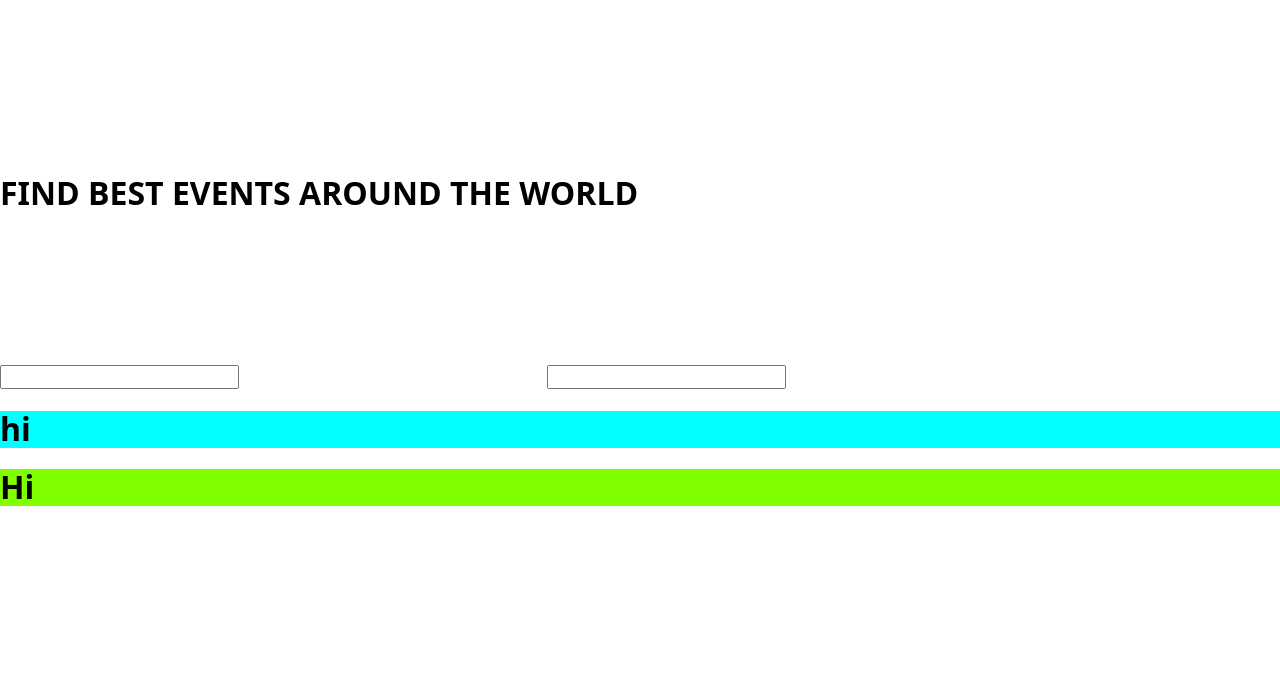
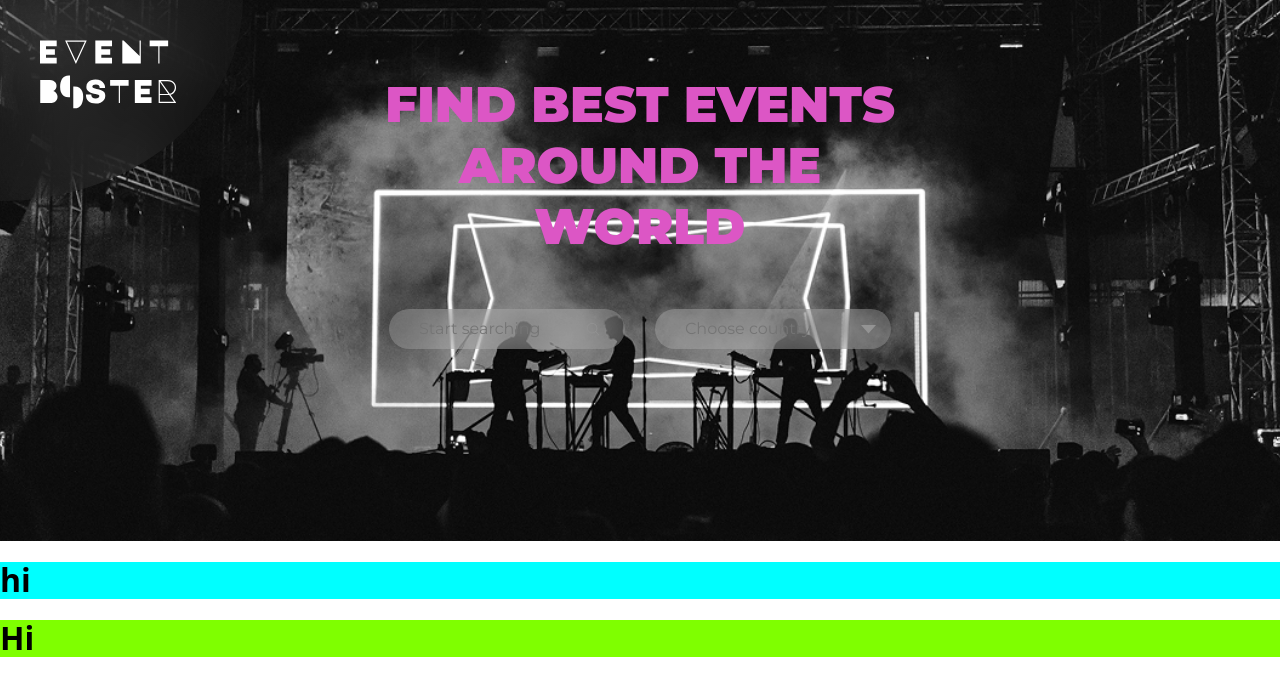
Before and after one commit to Nekit2501/event_booster, a website built with Parcel: page src/index.html in a window 1280 px wide. Built offline with nearby package versions, Linux system fonts and the light colour scheme.

Commit message:
base styles

```diff
--- a/src/index.html
+++ b/src/index.html
@@ -5,6 +5,12 @@
     <meta name="viewport" content="width=device-width, initial-scale=1.0" />
     <title>Page title</title>
     <link rel="stylesheet" href="./sass/index.scss" />
+    <link rel="preconnect" href="https://fonts.googleapis.com" />
+    <link rel="preconnect" href="https://fonts.gstatic.com" crossorigin />
+    <link
+      href="https://fonts.googleapis.com/css2?family=Inter:ital,opsz,wght@0,14..32,100..900;1,14..32,100..900&family=Montserrat:ital,wght@0,100..900;1,100..900&display=swap"
+      rel="stylesheet"
+    />
     <script type="module" src="./index.js"></script>
   </head>
   <body>
--- a/src/partials/header.html
+++ b/src/partials/header.html
@@ -1,25 +1,31 @@
 <header class="header">
-  <a href="header-logo">
-    <div class="logo_blur">
-      <svg class="logo_svg">
-        <use href=""></use>
+  <div class="header-logo_blur">
+    <a href="header-logo">
+      <svg class="header-logo_svg">
+        <use href="images/symbol-defs.svg#icon-logo"></use>
       </svg>
-    </div>
-  </a>
-  <h1>FIND BEST EVENTS AROUND THE WORLD</h1>
-  <div>
-    <!-- pos rel -->
-    <label class="">
-      <input type="text" />
-      <!-- pos absolute -->
-      <svg class="logo_svg">
-        <use href=""></use>
+    </a>
+  </div>
+  <h1 class="header_h1">FIND BEST EVENTS <br />AROUND THE WORLD</h1>
+  <div class="header-pos">
+    <label class="header-pos_label">
+      <input
+        type="text"
+        placeholder="Start searching"
+        class="header-pos_input"
+      />
+      <svg class="header-pos_svgSearch">
+        <use href="images/symbol-defs.svg#icon-search"></use>
       </svg>
     </label>
-    <label class="">
-      <input type="text" />
-      <svg class="logo_svg">
-        <use href=""></use>
+    <label class="header-pos_label">
+      <input
+        type="text"
+        placeholder="Choose country"
+        class="header-pos_input"
+      />
+      <svg class="header-pos_svgList">
+        <use href="images/symbol-defs.svg#icon-list"></use>
       </svg>
     </label>
   </div>
--- a/src/sass/components/_header.scss
+++ b/src/sass/components/_header.scss
@@ -1,3 +1,80 @@
-.b {
-  background-color: brown;
+.header {
+  background-color: rgba(11, 11, 11, 0.5);
+  position: relative;
+  padding: 40px 347px 192px 347px;
+  width: 100%;
+  background-image: url('../images/header.png');
+  background-position: center;
+  background-repeat: no-repeat;
+  background-size: cover;
+  &-logo {
+    &_blur {
+      position: absolute;
+      top: 0;
+      left: 0;
+      width: 243px;
+      height: 201px;
+      backdrop-filter: blur(30px);
+      background: linear-gradient(
+        136.05deg,
+        rgba(196, 196, 196, 0.1) 7.362%,
+        rgba(196, 196, 196, 0) 89.206%
+      );
+      border-radius: 0% 0% 100%;
+    }
+    &_svg {
+      position: absolute;
+      left: 40px;
+      top: 40px;
+      width: 136px;
+      height: 69px;
+      fill: rgb(255, 255, 255);
+    }
+  }
+  &_h1 {
+    margin-bottom: 52px;
+    color: rgb(220, 86, 197);
+    font-family: 'Montserrat', sans-serif;
+    font-size: 50px;
+    font-weight: 900;
+    line-height: 61px;
+    text-align: center;
+  }
+  &-pos {
+    display: flex;
+    justify-content: center;
+    gap: 30px;
+    &_label {
+      position: relative;
+    }
+    &_input {
+      padding: 10px 14px 10px 30px;
+      color: rgb(147, 147, 147);
+      font-family: 'Montserrat', sans-serif;
+      font-size: 16px;
+      font-weight: 400;
+      line-height: 20px;
+      outline: none;
+      border: none;
+      border-radius: 20px;
+      backdrop-filter: blur(20px);
+      background: rgba(255, 255, 255, 0.2);
+    }
+    &_svgSearch {
+      bottom: 14px;
+      right: 26px;
+      position: absolute;
+      width: 12px;
+      height: 12px;
+      fill: rgb(147, 147, 147);
+    }
+    &_svgList {
+      position: absolute;
+      right: 15px;
+      top: 15px;
+      width: 15px;
+      height: 10px;
+      fill: rgb(147, 147, 147);
+    }
+  }
 }
```
Also changed, not shown: src/js/searchByCountry.js (+67 -0 lines), src/images/header.png (added).
